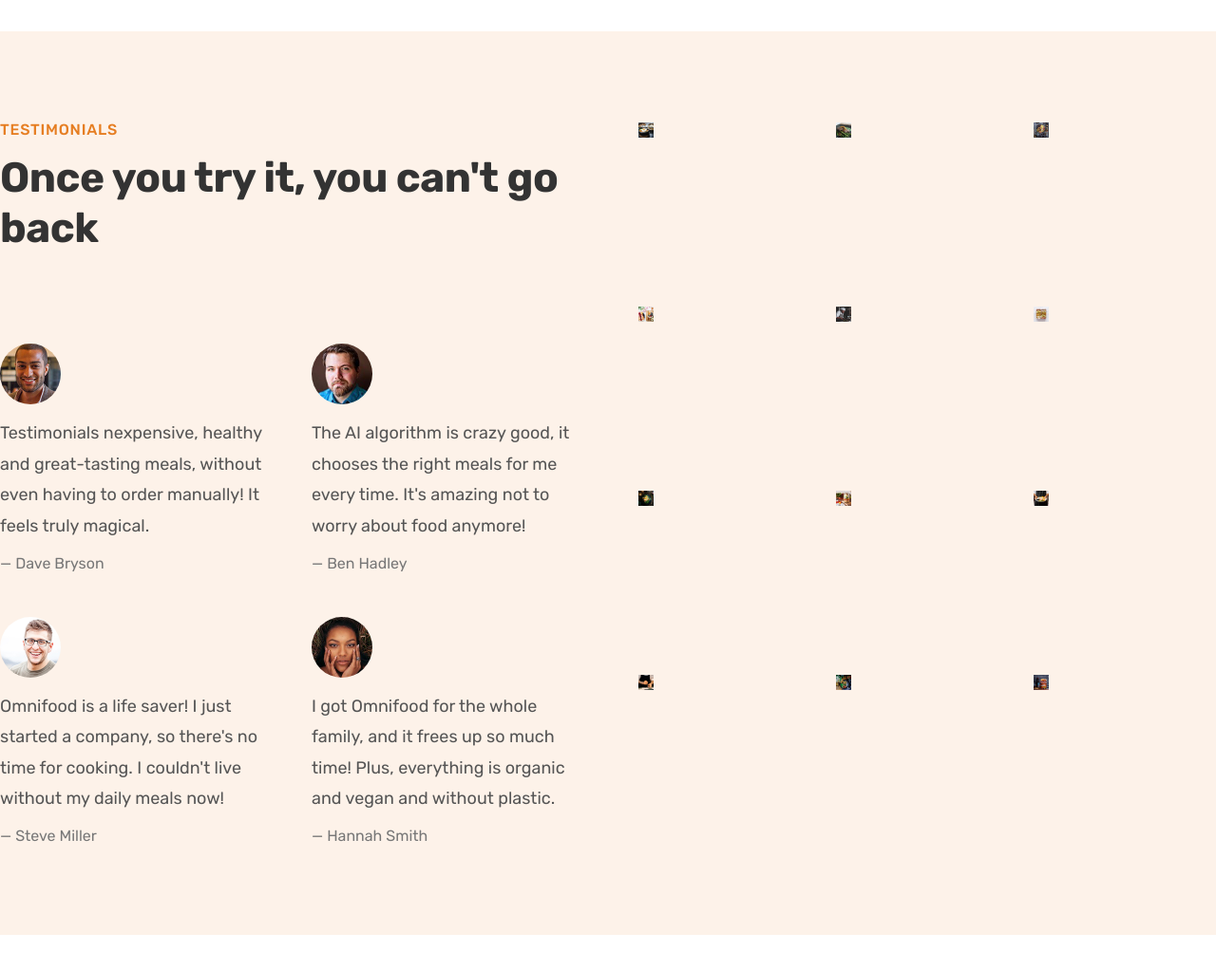
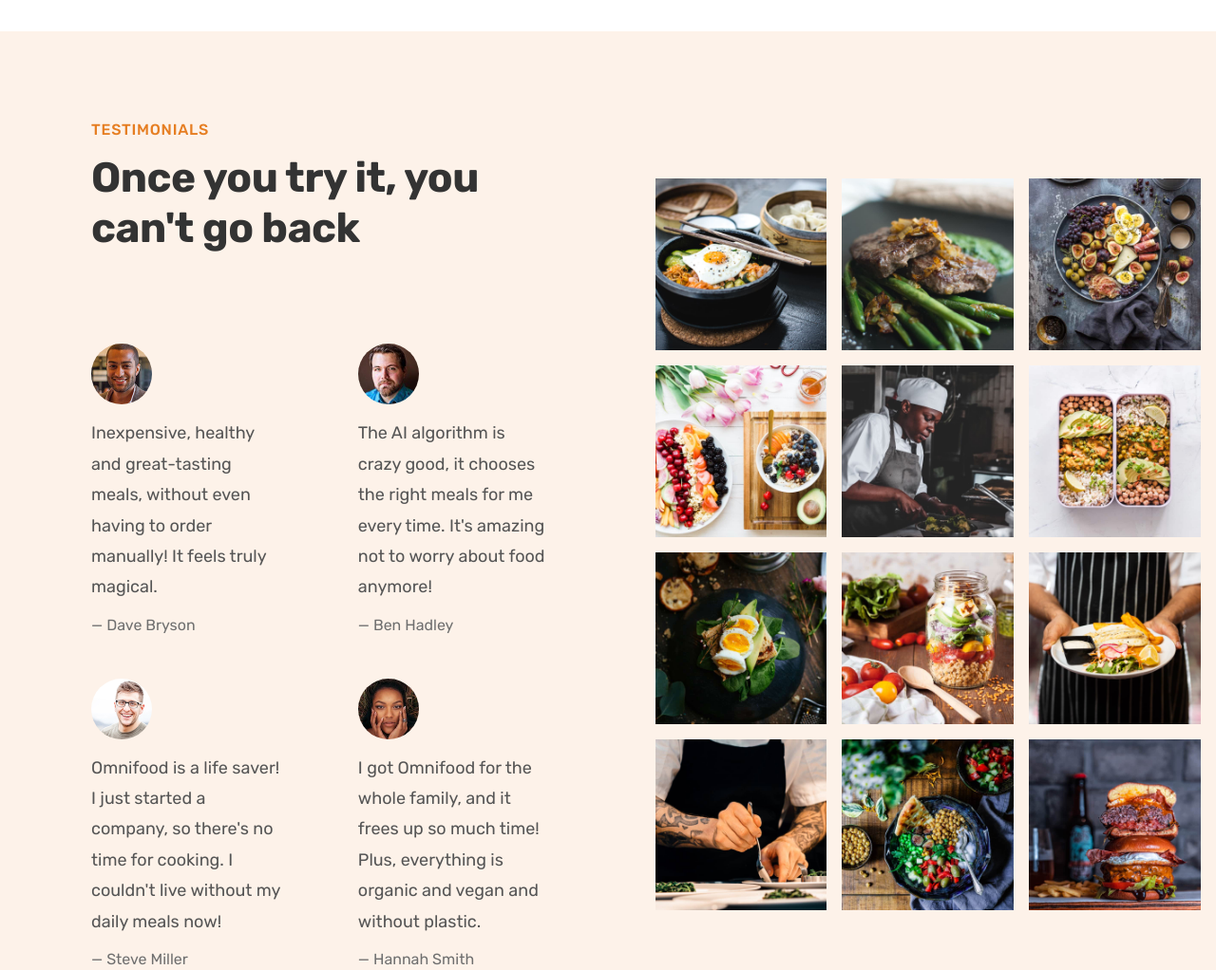
Before and after one commit to G1Grg/food-website, a plain HTML site: page index.html in a window 1280 px wide. Shown: the part 3520-4542 px from the top of the page at 95% size. Before the commit the page ends 4505 px from the top, so only its background shows below. Drawn offline with nearby package versions, Linux system fonts and the light colour scheme.

Commit message:
End of Testimonials
Signed-off-by: Jeevan Gurung <53844739+G1Grg@users.noreply.github.com>

```diff
--- a/css/style.css
+++ b/css/style.css
@@ -288,14 +288,20 @@
 /* SECTION TESTIMONIALS COMPONENTS */
 /******************************/
 .section-testimonials {
-  padding: 9.6rem 0;
   background-color: #fdf2e9;
+  display: grid;
+  grid-template-columns: 50fr 45fr;
+  align-items: center;
 }
 
+.testimonials-container {
+  padding: 9.6rem;
+}
 .testimonials {
   display: grid;
   grid-template-columns: 1fr 1fr;
-  gap: 4.8rem;
+  row-gap: 4.8rem;
+  column-gap: 8rem;
 }
 
 .testimonial-img {
@@ -312,15 +318,25 @@
 
 .testimonial-name {
   font-size: 1.6rem;
-  color: #777;
+  color: #6f6f6f;
 }
 
 .gallery {
   display: grid;
   grid-template-columns: repeat(3, 1fr);
   gap: 1.6rem;
+  padding: 1.6rem;
+}
+.gallery-item {
+  overflow: hidden;
 }
 
 .gallery-item img {
-  height: 1.6rem;
+  display: block;
+  width: 100%;
+  transition: all 0.4s;
 }
+
+.gallery-item img:hover {
+  transform: scale(1.1);
+}
--- a/index.html
+++ b/index.html
@@ -283,7 +283,7 @@
         </div>
       </section>
 
-      <section class="section-testimonials grid grid--2-cols">
+      <section class="section-testimonials">
         <div class="testimonials-container">
           <span class="subheading">Testimonials</span>
           <h2 class="heading-secondary">Once you try it, you can't go back</h2>
@@ -292,20 +292,21 @@
             <figure class="testimonial">
               <img
                 class="testimonial-img"
+                alt="Photo of customer Dave Bryson"
                 src="img/customers/dave.jpg"
-                alt="Customer Photo of Dave Bryson"
               />
               <blockquote class="testimonial-text">
-                Testimonials nexpensive, healthy and great-tasting meals,
-                without even having to order manually! It feels truly magical.
+                Inexpensive, healthy and great-tasting meals, without even
+                having to order manually! It feels truly magical.
               </blockquote>
               <p class="testimonial-name">&mdash; Dave Bryson</p>
             </figure>
+
             <figure class="testimonial">
               <img
                 class="testimonial-img"
+                alt="Photo of customer Ben Hadley"
                 src="img/customers/ben.jpg"
-                alt="Customer Photo of Ben Hadley"
               />
               <blockquote class="testimonial-text">
                 The AI algorithm is crazy good, it chooses the right meals for
@@ -313,11 +314,12 @@
               </blockquote>
               <p class="testimonial-name">&mdash; Ben Hadley</p>
             </figure>
+
             <figure class="testimonial">
               <img
                 class="testimonial-img"
+                alt="Photo of customer Steve Miller"
                 src="img/customers/steve.jpg"
-                alt="Customer Photo of Steve Miller"
               />
               <blockquote class="testimonial-text">
                 Omnifood is a life saver! I just started a company, so there's
@@ -325,12 +327,12 @@
               </blockquote>
               <p class="testimonial-name">&mdash; Steve Miller</p>
             </figure>
+
             <figure class="testimonial">
               <img
                 class="testimonial-img"
+                alt="Photo of customer Hannah Smith"
                 src="img/customers/hannah.jpg"
-                alt="Customer Photo of
-            Hannah Smith"
               />
               <blockquote class="testimonial-text">
                 I got Omnifood for the whole family, and it frees up so much
@@ -344,73 +346,86 @@
           <figure class="gallery-item">
             <img
               src="img/gallery/gallery-1.jpg"
-              alt="photo of beautifully arranged food"
+              alt="Photo of beautifully
+            arranged food"
             />
+            <!-- <figcaption>Caption</figcaption> -->
           </figure>
           <figure class="gallery-item">
             <img
               src="img/gallery/gallery-2.jpg"
-              alt="photo of beautifully arranged food"
+              alt="Photo of beautifully
+            arranged food"
             />
           </figure>
           <figure class="gallery-item">
             <img
               src="img/gallery/gallery-3.jpg"
-              alt="photo of beautifully arranged food"
+              alt="Photo of beautifully
+            arranged food"
             />
           </figure>
           <figure class="gallery-item">
             <img
               src="img/gallery/gallery-4.jpg"
-              alt="photo of beautifully arranged food"
+              alt="Photo of beautifully
+            arranged food"
             />
           </figure>
           <figure class="gallery-item">
             <img
               src="img/gallery/gallery-5.jpg"
-              alt="photo of beautifully arranged food"
+              alt="Photo of beautifully
+            arranged food"
             />
           </figure>
           <figure class="gallery-item">
             <img
               src="img/gallery/gallery-6.jpg"
-              alt="photo of beautifully arranged food"
+              alt="Photo of beautifully
+            arranged food"
             />
           </figure>
           <figure class="gallery-item">
             <img
               src="img/gallery/gallery-7.jpg"
-              alt="photo of beautifully arranged food"
+              alt="Photo of beautifully
+            arranged food"
             />
           </figure>
           <figure class="gallery-item">
             <img
               src="img/gallery/gallery-8.jpg"
-              alt="photo of beautifully arranged food"
+              alt="Photo of beautifully
+            arranged food"
             />
           </figure>
           <figure class="gallery-item">
             <img
               src="img/gallery/gallery-9.jpg"
-              alt="photo of beautifully arranged food"
+              alt="Photo of beautifully
+            arranged food"
             />
           </figure>
           <figure class="gallery-item">
             <img
               src="img/gallery/gallery-10.jpg"
-              alt="photo of beautifully arranged food"
+              alt="Photo of beautifully
+            arranged food"
             />
           </figure>
           <figure class="gallery-item">
             <img
               src="img/gallery/gallery-11.jpg"
-              alt="photo of beautifully arranged food"
+              alt="Photo of beautifully
+            arranged food"
             />
           </figure>
           <figure class="gallery-item">
             <img
               src="img/gallery/gallery-12.jpg"
-              alt="photo of beautifully arranged food"
+              alt="Photo of beautifully
+            arranged food"
             />
           </figure>
         </div>
```
